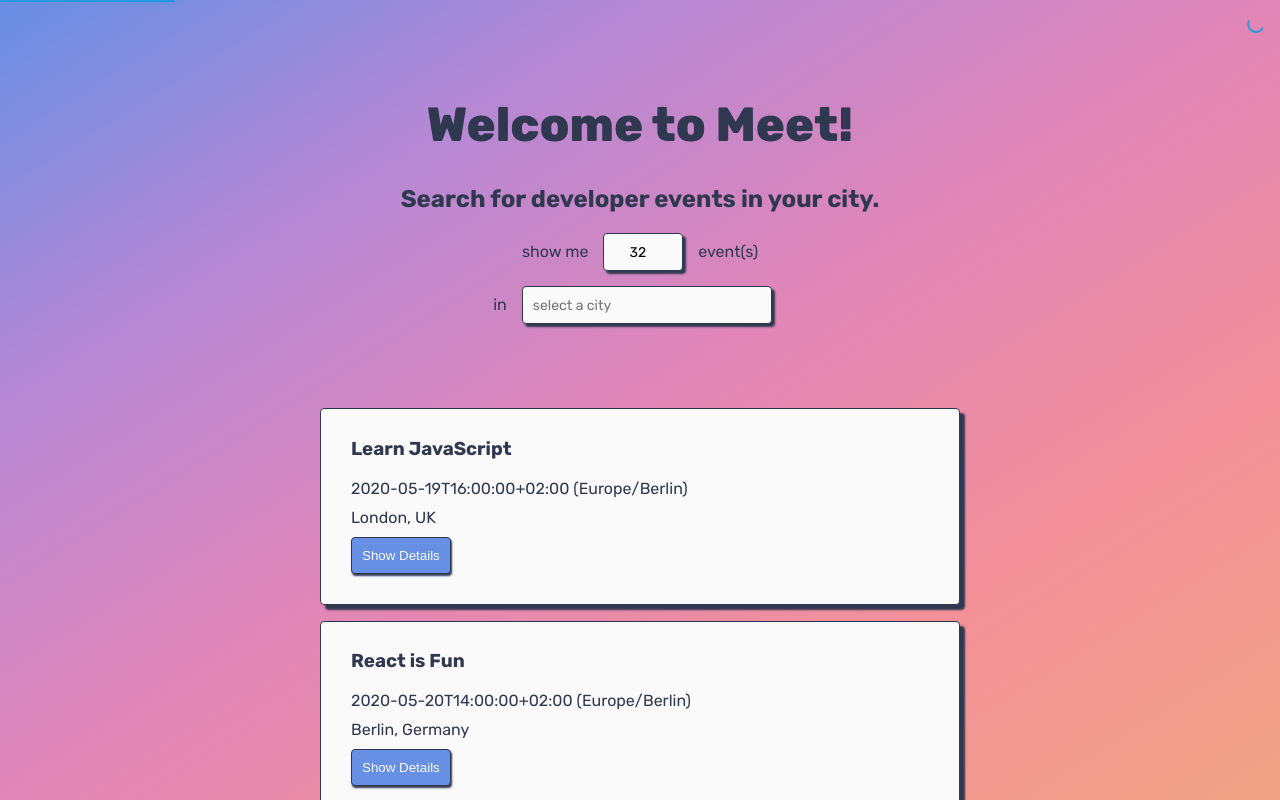
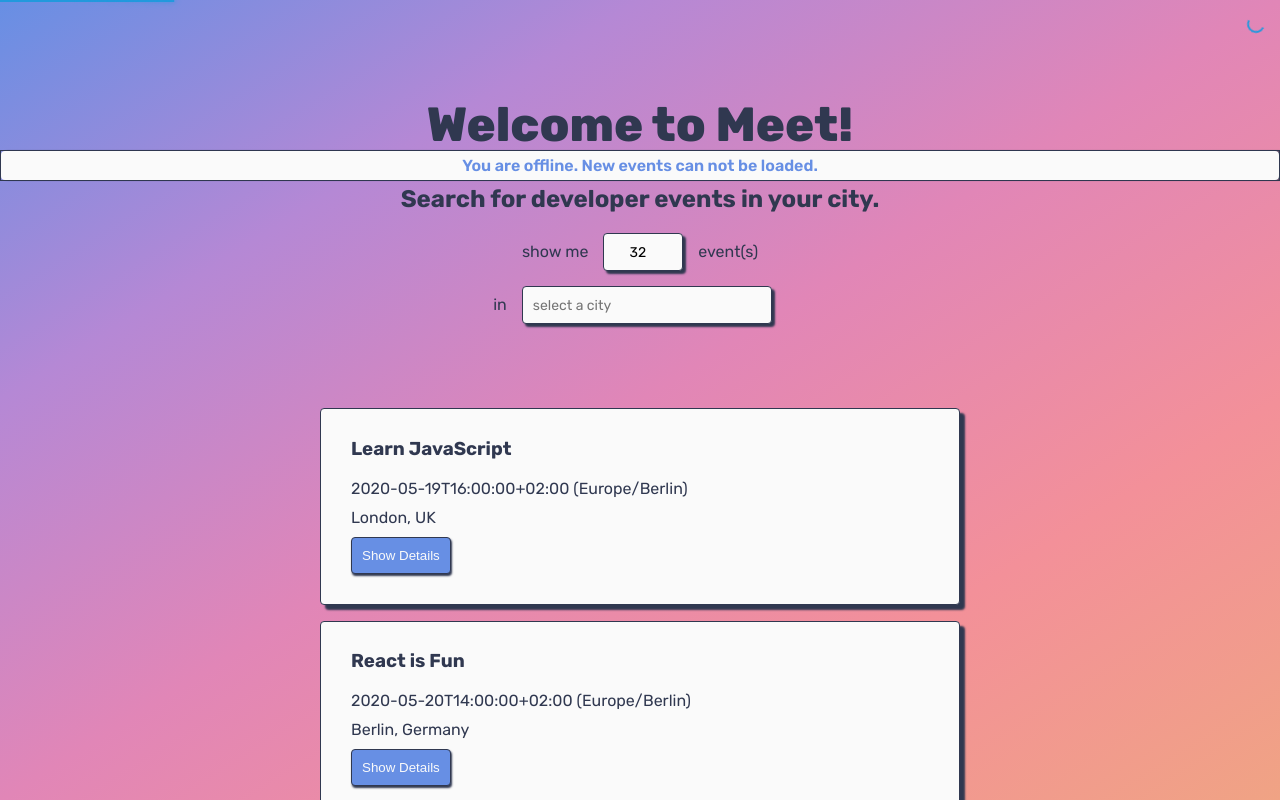
Before and after one commit to nightorb/meet, a React (Create React App) app: page / in a window 1280 px wide. Built offline with nearby package versions, Linux system fonts and the light colour scheme; what atatus-spa would draw is missing.

Commit message:
fix offline info text

```diff
--- a/src/App.js
+++ b/src/App.js
@@ -17,6 +17,7 @@ class App extends Component {
     locations: [],
     numberOfEvents: 32,
     showWelcomeScreen: undefined,
+    infoText: ''
   }
 
   async componentDidMount() {
@@ -42,7 +43,8 @@ class App extends Component {
           if (this.mounted) {
             this.setState({
               events,
-              locations: extractLocations(events)
+              locations: extractLocations(events),
+              infoText: ''
             });
           }
         });
@@ -54,7 +56,8 @@ class App extends Component {
         if (this.mounted) {
           this.setState({
             events,
-            locations: extractLocations(events)
+            locations: extractLocations(events),
+            infoText: 'You are offline. New events can not be loaded.'
           });
         }
       });
@@ -89,12 +92,9 @@ class App extends Component {
     return (
       <div className="App">
         <h1>Welcome to Meet!</h1>
-        {
-          !navigator.onLine &&
-          <div id="offline-alert-wrapper" style={infoText ? {} : { display: 'none' }}>
-            <InfoAlert text={"You are offline. New events can not be loaded."} />
-          </div>
-        }
+        <div id="offline-alert-wrapper" style={infoText ? {} : { display: 'none' }}>
+          <InfoAlert text={infoText} />
+        </div>
         <div className="search-wrapper">
           <h2>Search for developer events in your city.</h2>
           <NumberOfEvents numberOfEvents={numberOfEvents} updateNumberOfEvents={this.updateNumberOfEvents} />
```
